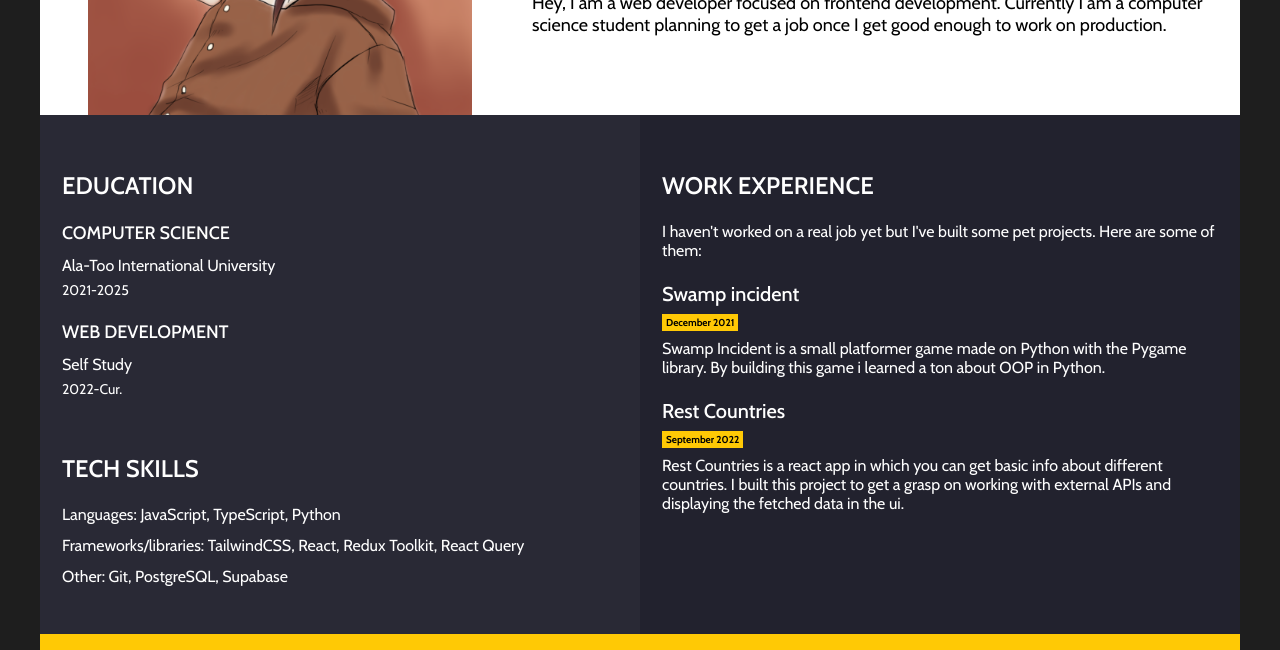
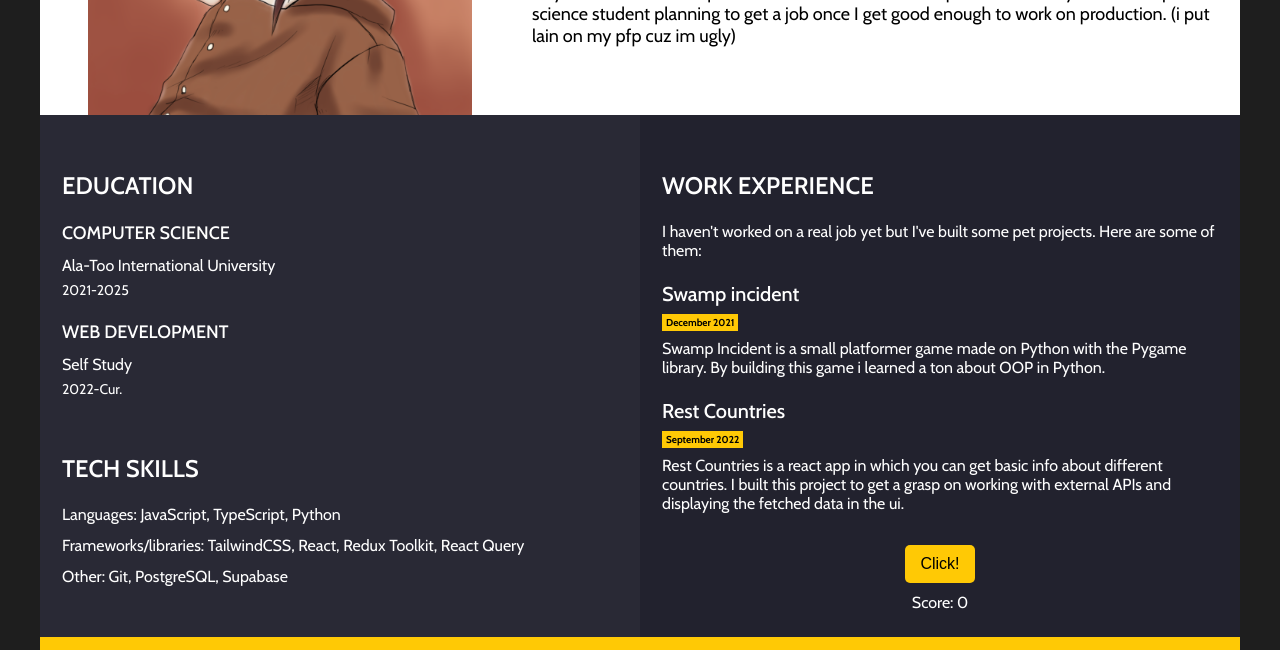
Before and after one commit to cerealexperiments/rsschool-cv, a plain HTML site: page index.html in a window 1280 px wide. Shown: the part 449-1099 px from the top of the page. Drawn offline with nearby package versions, Linux system fonts and the light colour scheme.

Commit message:
add clicker (i was assigned to do it)

```diff
--- a/index.html
+++ b/index.html
@@ -28,7 +28,7 @@
           <p class="header__text-box__about-me__text">
             Hey, I am a web developer focused on frontend development. Currently
             I am a computer science student planning to get a job once I get
-            good enough to work on production.
+            good enough to work on production. (i put lain on my pfp cuz im ugly)
           </p>
         </div>
       </header>
@@ -94,6 +94,10 @@
                 the ui.
               </p>
             </div>
+            <div class="clicker">
+              <button class="clicker__button">Click!</button>
+              <p class="clicker__score">Score: 0</p>
+            </div>
           </section>
         </div>
       </main>
@@ -111,6 +115,8 @@
           <p class="section-contacts__name">Telegram: cerealexperiments</p>
         </div>
       </section>
+
     </div>
+    <script src="script.js"></script>
   </body>
 </html>
--- /dev/null
+++ b/script.js
@@ -0,0 +1,20 @@
+const clickerScoreElement = document.querySelector(".clicker__score");
+const clickerButton = document.querySelector(".clicker__button");
+
+let score = 0;
+let padding = 15;
+clickerButton.addEventListener("click", () => {
+  handleClick();
+});
+
+function handleClick() {
+  score++;
+  clickerScoreElement.textContent = `Score: ${score}`;
+  if (score % 10 === 0) {
+    padding += 10;
+    clickerButton.style.padding = `10px ${padding}px 10px ${padding}px`;
+  }
+  if (score === 100) {
+    clickerButton.textContent = "You won!";
+  }
+}
--- a/style.css
+++ b/style.css
@@ -188,6 +188,34 @@ body {
   gap: 1.2rem;
 }
 
+.clicker {
+  padding-top: 10px;
+  padding-bottom: 25px;
+  display: flex;
+  flex-direction: column;
+  justify-content: center;
+  gap: 10px;
+  align-items: center;
+}
+
+.clicker__button {
+  font-size: 16px;
+  background-color: #ffc905;
+  border: none;
+  font-weight: 500;
+  padding: 10px 15px 10px 15px;
+  cursor: pointer;
+  border-radius: 5px;
+  transition: padding 0.3s;
+}
+
+.clicker__score {
+  text-align: center;
+  font-size: 16px;
+  color: white;
+  width: 100%;
+}
+
 @media (max-width: 768px) {
   .header {
     flex-direction: column;
```
